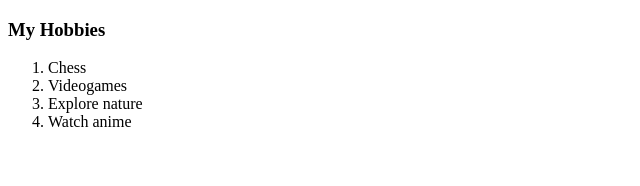
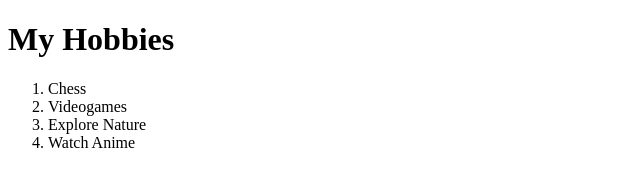
Before and after one commit to johanchaves/CV-HTML, a plain HTML site: page hobbies.html in a window 1280 px wide. Shown: the whole page, without its empty margins (0-640 px from the left). Drawn offline with Linux system fonts and the light colour scheme.

Commit message:
Update hobbies.html

```diff
--- a/hobbies.html
+++ b/hobbies.html
@@ -1,17 +1,21 @@
 <!DOCTYPE html>
-<html lang="en" dir="ltr">
+<html lang="en">
+
 <head>
-    <meta charset="utf-8">
+  <meta charset="UTF-8">
+  <meta http-equiv="X-UA-Compatible" content="IE=edge">
+  <meta name="viewport" content="width=device-width, initial-scale=1.0">
   <title>My Hobbies</title>
-    <link rel="stylesheet" href="css/styles.css">
 </head>
+
 <body>
-    <h3>My Hobbies</h3>
+  <h1>My Hobbies</h1>
   <ol>
     <li>Chess</li>
     <li>Videogames</li>
-      <li>Explore nature</li>
-      <li>Watch anime</li>
+    <li>Explore Nature</li>
+    <li>Watch Anime</li>
   </ol>
 </body>
+
 </html>
```
Lines whose indentation alone changed are shown as unchanged.
